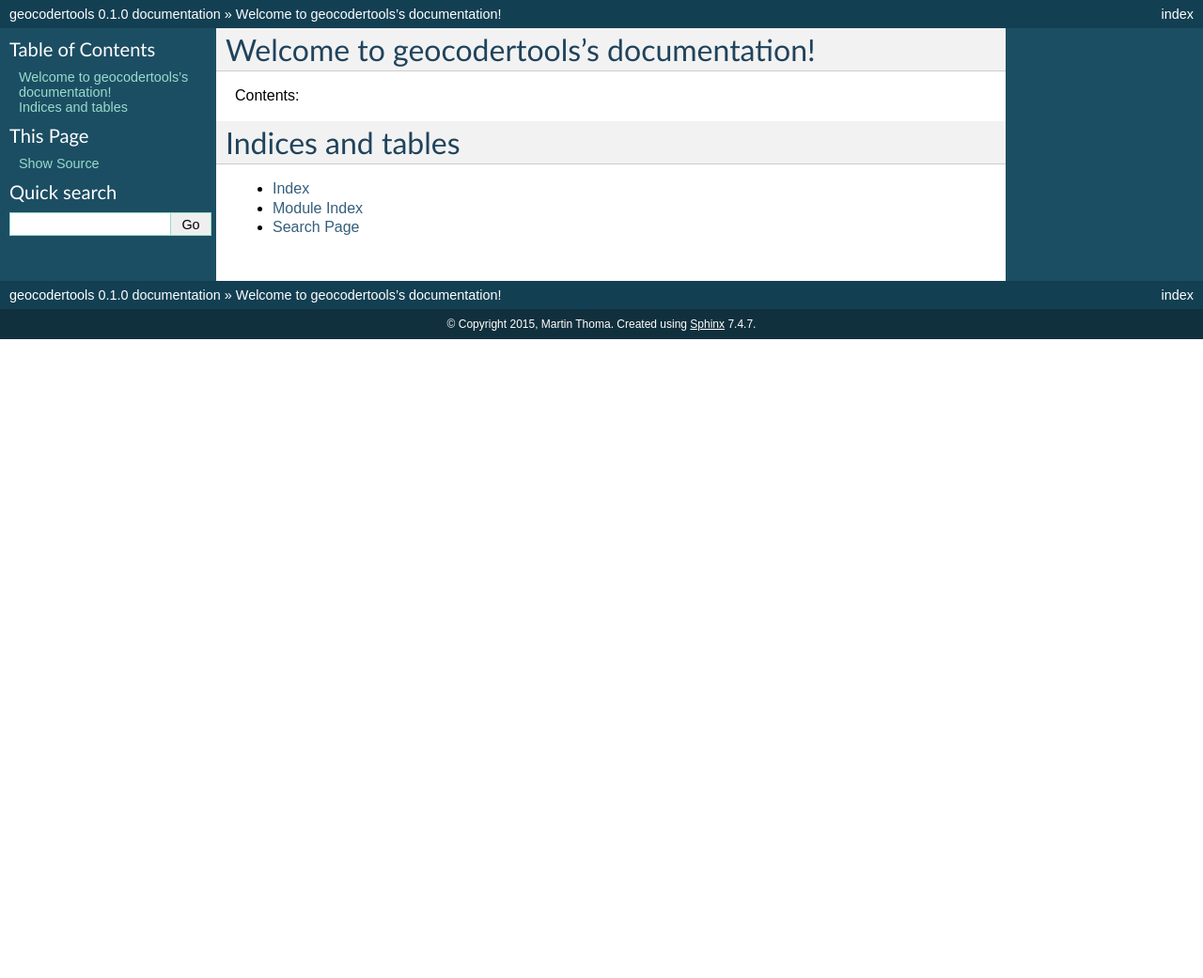
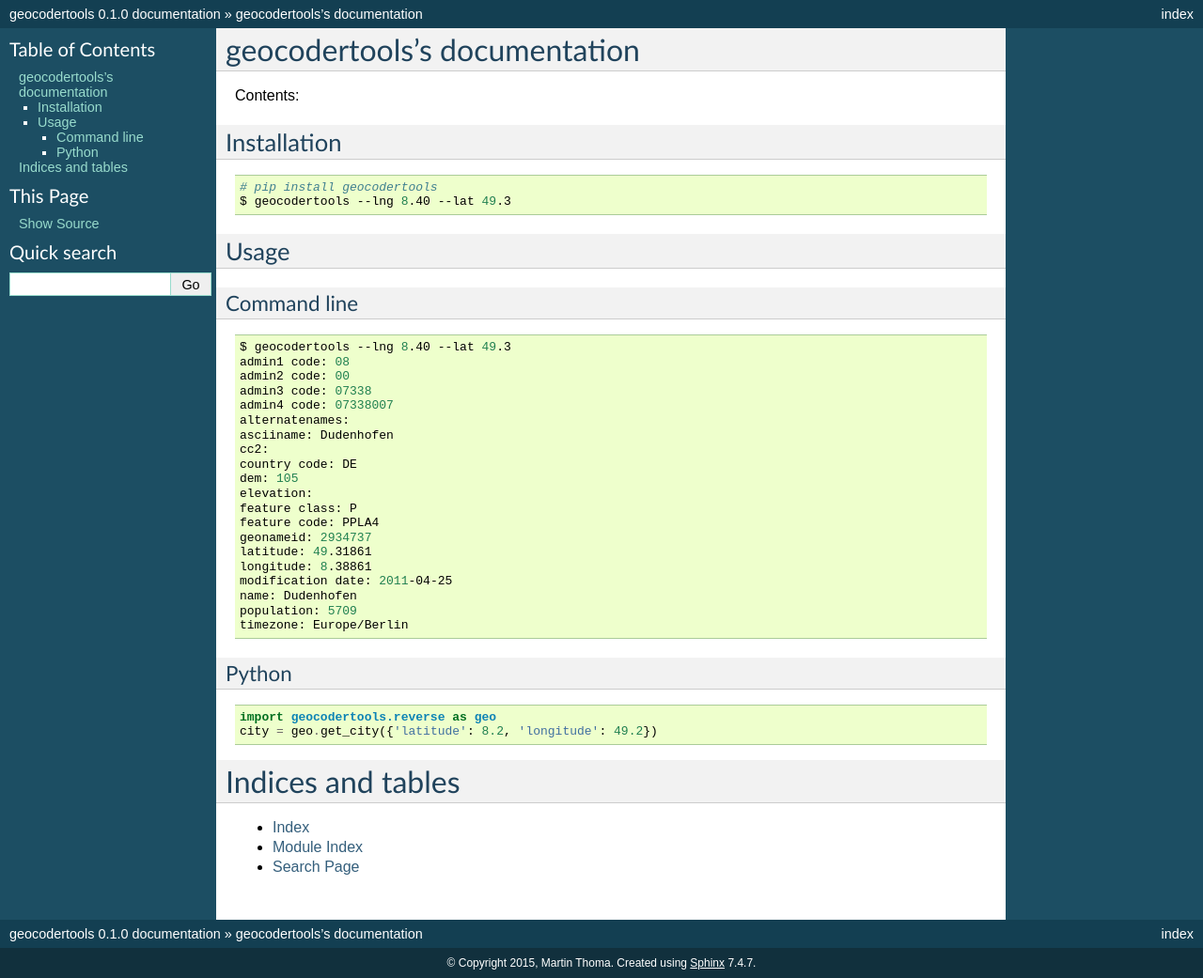
Before and after one commit to MartinThoma/geocodertools, a Sphinx documentation site: the page built from docs/source/index.rst, in a window 1280 px wide. Shown: the whole page at 94% size. Built offline with Sphinx 7.4.7, drawn with Linux system fonts in a browser that asks for light colours; before the commit the page ends 900 px from its top, so only the background shows below that.

Commit message:
Updated documentation

```diff
--- a/docs/source/index.rst
+++ b/docs/source/index.rst
@@ -3,13 +3,58 @@
    You can adapt this file completely to your liking, but it should at least
    contain the root `toctree` directive.
 
-Welcome to geocodertools's documentation!
-=========================================
+geocodertools's documentation
+=============================
 
 Contents:
 
 .. toctree::
    :maxdepth: 2
+
+Installation
+------------
+
+.. code:: bash
+
+    # pip install geocodertools
+    $ geocodertools --lng 8.40 --lat 49.3
+
+Usage
+-----
+
+Command line
+~~~~~~~~~~~~
+
+.. code:: bash
+
+    $ geocodertools --lng 8.40 --lat 49.3
+    admin1 code: 08
+    admin2 code: 00
+    admin3 code: 07338
+    admin4 code: 07338007
+    alternatenames:
+    asciiname: Dudenhofen
+    cc2:
+    country code: DE
+    dem: 105
+    elevation:
+    feature class: P
+    feature code: PPLA4
+    geonameid: 2934737
+    latitude: 49.31861
+    longitude: 8.38861
+    modification date: 2011-04-25
+    name: Dudenhofen
+    population: 5709
+    timezone: Europe/Berlin
+
+Python
+~~~~~~
+
+.. code:: python
+
+    import geocodertools.reverse as geo
+    city = geo.get_city({'latitude': 8.2, 'longitude': 49.2})
 
 
 
```
Also changed, not shown: README.md (+12 -0 lines).
